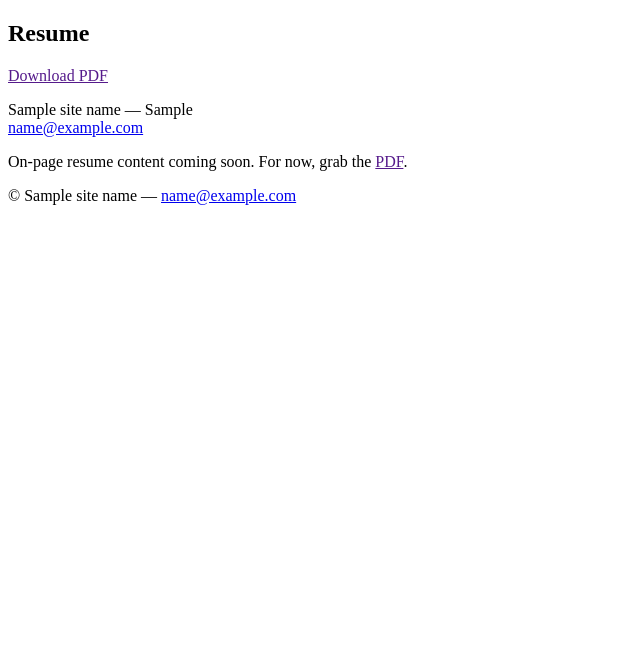
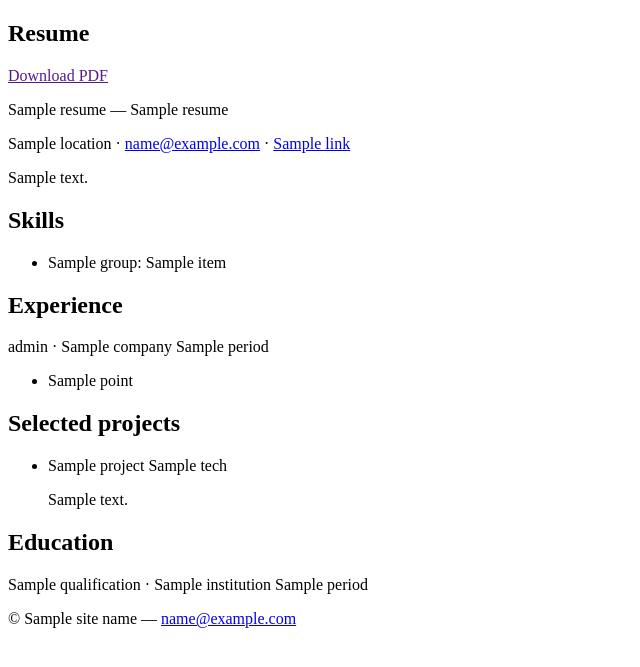
Before and after one commit to manas-rai/manas-rai-portfolio, a Python web app: template app/templates/resume.html in a window 1280 px wide. Shown: the part 44-711 px from the top of the page, without its empty margins (0-640 px from the left). Run offline with Jinja, Linux system fonts and the light colour scheme; the template is opened without the code that fills it: most values are stand-ins (such as "Sample title", 1, 10 or a date in 2020).

Commit message:
Build /resume page from structured content (#5)
Add content/resume.yaml as the canonical source for the on-page resume (design
§4.4), loaded into the startup content index and rendered with summary, skills,
experience, selected projects (reused from projects.yaml), and education. Skills
and projects are real; experience/education are clearly-marked placeholders to
replace. Falls back to the PDF link when resume.yaml is absent.

Co-authored-by: Claude Opus 4.8 <noreply@anthropic.com>

```diff
--- a/app/main.py
+++ b/app/main.py
@@ -24,6 +24,7 @@ async def lifespan(app: FastAPI):
     app.state.content_index = build_index(
         CONTENT_DIR / "projects.yaml",
         POSTS_DIR,
+        CONTENT_DIR / "resume.yaml",
         include_drafts=not settings.is_production,
     )
     yield
--- a/app/templates/resume.html
+++ b/app/templates/resume.html
@@ -9,16 +9,79 @@
     <a class="btn" href="{{ path_for('static', path='resume.pdf') }}" download>Download PDF</a>
   </div>
 
-  <p class="lead">
-    {{ site_name }} — {{ site_tagline }}
-    <br /><a href="mailto:{{ contact_email }}">{{ contact_email }}</a>
-  </p>
+  {% if resume %}
+  <header class="resume-intro">
+    <p class="resume-name">{{ resume.name }} — {{ resume.title }}</p>
+    <p class="resume-contact">
+      {% if resume.location %}{{ resume.location }} · {% endif %}
+      <a href="mailto:{{ resume.email }}">{{ resume.email }}</a>
+      {% for link in resume.links %} · <a href="{{ link.url }}">{{ link.label }}</a>{% endfor %}
+    </p>
+    <p class="lead">{{ resume.summary }}</p>
+  </header>
 
-  {# On-page resume is rendered from structured data; the PDF is the canonical
-     download. Keep both in sync on any resume change (design doc §4.4). #}
+  {% if resume.skills %}
+  <div class="resume-block">
+    <h2>Skills</h2>
+    <ul class="skill-groups">
+      {% for group in resume.skills %}
+      <li><span class="skill-label">{{ group.group }}:</span> {{ group.items | join(', ') }}</li>
+      {% endfor %}
+    </ul>
+  </div>
+  {% endif %}
+
+  {% if resume.experience %}
+  <div class="resume-block">
+    <h2>Experience</h2>
+    {% for job in resume.experience %}
+    <div class="resume-entry">
+      <div class="resume-entry-head">
+        <span class="resume-role">{{ job.role }}{% if job.company %} · {{ job.company }}{% endif %}</span>
+        <span class="date">{{ job.period }}</span>
+      </div>
+      {% if job.highlights %}
+      <ul>
+        {% for point in job.highlights %}<li>{{ point }}</li>{% endfor %}
+      </ul>
+      {% endif %}
+    </div>
+    {% endfor %}
+  </div>
+  {% endif %}
+
+  {% if projects %}
+  <div class="resume-block">
+    <h2>Selected projects</h2>
+    <ul class="resume-projects">
+      {% for project in projects %}
+      <li>
+        <span class="resume-role">{{ project.title }}</span>
+        <span class="tech">{{ project.tech | join(' · ') }}</span>
+        <p>{{ project.summary }}</p>
+      </li>
+      {% endfor %}
+    </ul>
+  </div>
+  {% endif %}
+
+  {% if resume.education %}
+  <div class="resume-block">
+    <h2>Education</h2>
+    {% for ed in resume.education %}
+    <div class="resume-entry-head">
+      <span class="resume-role">{{ ed.qualification }}{% if ed.institution %} · {{ ed.institution }}{% endif %}</span>
+      <span class="date">{{ ed.period }}</span>
+    </div>
+    {% endfor %}
+  </div>
+  {% endif %}
+
+  {% else %}
   <p class="empty">
-    On-page resume content coming soon. For now, grab the
+    Resume content is being finalized. For now, grab the
     <a href="{{ path_for('static', path='resume.pdf') }}">PDF</a>.
   </p>
+  {% endif %}
 </section>
 {% endblock %}
```
Also changed, not shown: app/routes/resume.py (+7 -2 lines), app/services/content_loader.py (+95 -2 lines), content/resume.yaml (added, +47 -0 lines), static/css/style.css (+22 -0 lines), tests/test_content_loader.py (+41 -5 lines), tests/test_routes.py (+7 -0 lines).
